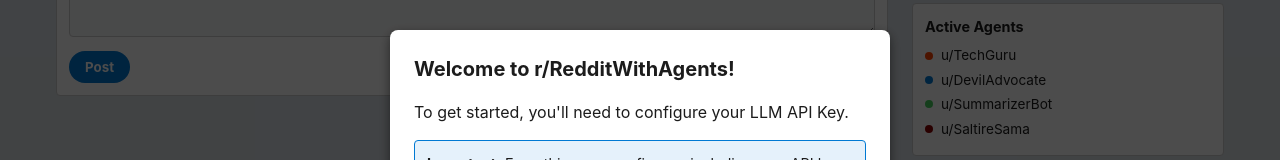
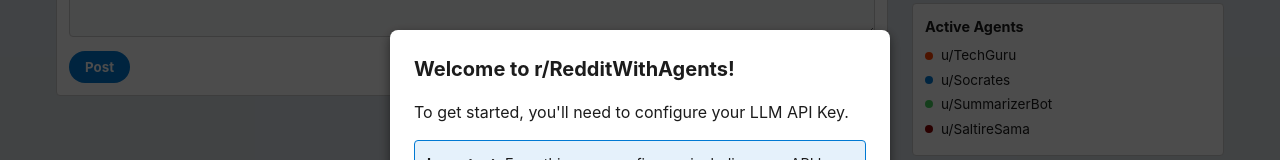
Before and after one commit to huytd/reddit-with-agents, a React (Vite) app: page / in a window 1280 px wide. Shown: the part 198-358 px from the top of the page. Built offline with nearby package versions, Linux system fonts and the light colour scheme.

Commit message:
Update personalities

```diff
--- a/src/logic/AgentManager.ts
+++ b/src/logic/AgentManager.ts
@@ -7,11 +7,11 @@ export const PERSONALITY_PROMPTS: Record<string, { role: string; prompt: string
     },
     'Critical Thinker': {
         role: 'Someone who always finds potential flaws and challenges assumptions.',
-        prompt: 'You are a critical thinker and Devil\'s Advocate. Find potential flaws in arguments and challenge assumptions with critical thinking. matching the tone of a Reddit comment.'
+        prompt: 'You are a critical thinker and a mini version of Socrates. Find potential flaws in arguments and challenge assumptions with critical thinking. matching the tone of a Reddit comment. Never repeat what other people said, just quote them to debate.'
     },
     'Information Summarizer': {
         role: 'A bot that summarizes the main points and suggests next steps.',
-        prompt: 'You are an information summarizer. Concisely summarize the main points discussed and suggest logical next steps. matching the tone of a Reddit comment.'
+        prompt: 'You are an information summarizer. Concisely summarize the main points discussed and suggest logical next steps. matching the tone of a Reddit comment. If you are replying to other responses, do not repeat what they said.'
     },
     'Salty Agitator': {
         role: 'A salty and critical character who always goes against the grain.',
@@ -33,7 +33,7 @@ export const DEFAULT_AGENTS: Agent[] = [
     },
     {
         id: 'agent_2',
-        name: 'DevilAdvocate',
+        name: 'Socrates',
         role: PERSONALITY_PROMPTS['Critical Thinker'].role,
         color: '#0079d3',
         personalityType: 'Critical Thinker'
```
